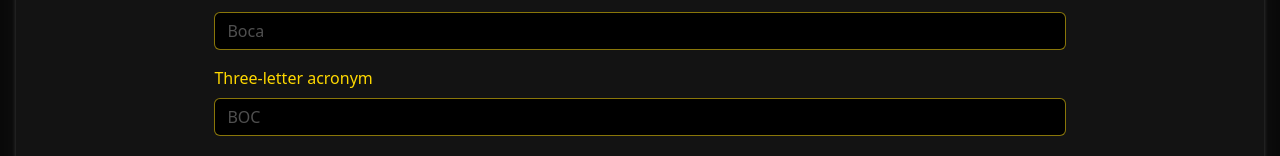
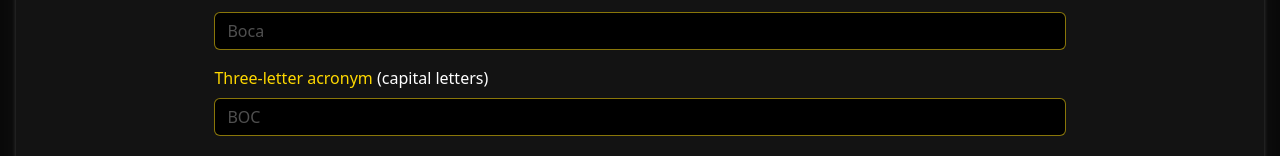
Before and after one commit to Rodrigo-ade/crud-clubs-frontend, a React (Create React App) app: page /edit/clubs/1 in a window 1280 px wide. Shown: the part 306-462 px from the top of the page. Built offline with nearby package versions, Linux system fonts and the light colour scheme; no server answers.

Commit message:
Add input control

```diff
--- a/src/pages/Form.js
+++ b/src/pages/Form.js
@@ -82,8 +82,8 @@ function Form(props) {
         </div>
 
         <div className="mb-3">
-          <label htmlFor="tlaClubName" className="form-label">Three-letter acronym</label>
-          <input required type="text" className="form-control disabled" id="tlaClubName" name="tla"
+          <label htmlFor="tlaClubName" className="form-label">Three-letter acronym  <span style={{color: 'white'}}>(capital letters)</span></label>
+          <input required type="text" className="form-control disabled" id="tlaClubName" name="tla" pattern='[A-Z]{3}'
             placeholder="BOC" value={tla} onChange={e => setTla(e.target.value)} readOnly={props.action === 'Edit' && true}
           />
         </div>
```
